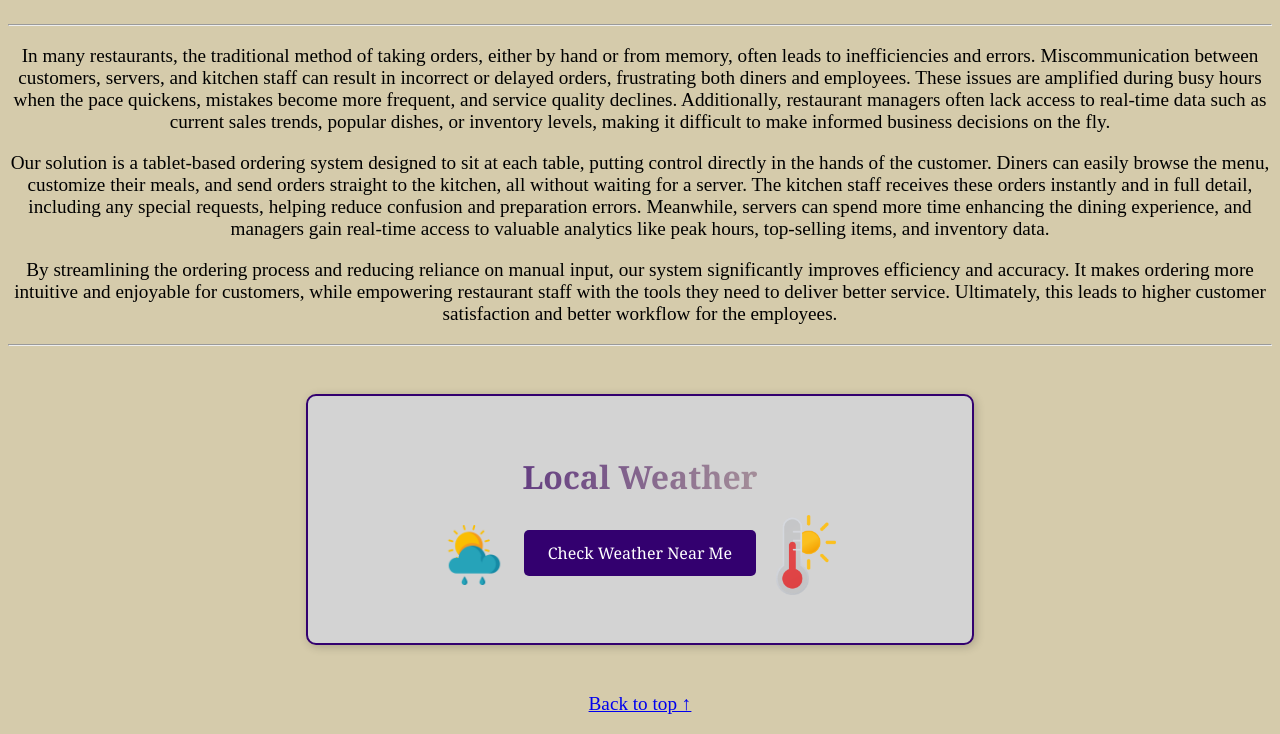
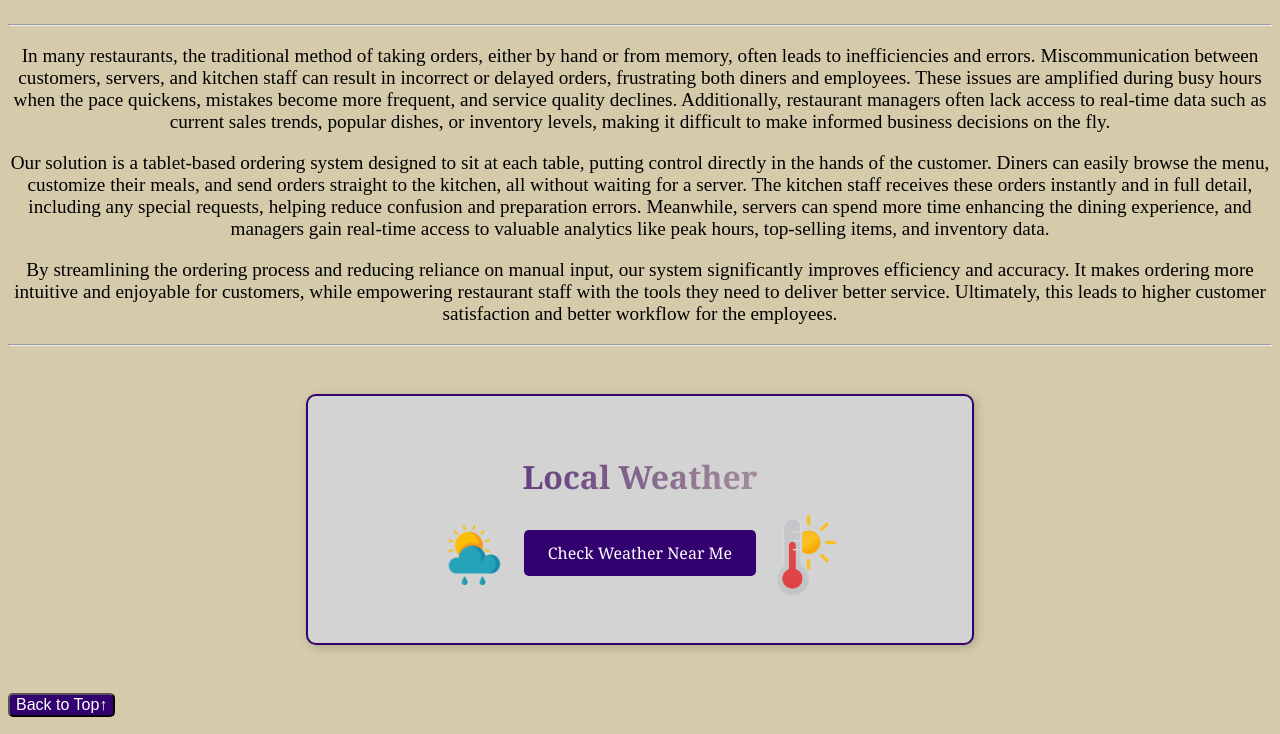
Before and after one commit to gavin-barro/QuickBytes, a plain HTML site: page index.html in a window 1280 px wide. Shown: the part 570-1304 px from the top of the page. Drawn offline with Linux system fonts and the light colour scheme.

Commit message:
fixed add to top

```diff
--- a/index.html
+++ b/index.html
@@ -31,24 +31,28 @@
                 <img src="images/Foods/food.jpg" alt="Image_of_Food" class="food-img">
                 <h3>Food Menu</h3>
                 <p>Explore our delicious range of burgers, pizzas, and more.</p>
-                <button type="button" class="order-btn" data-food="Food Menu" data-price="0.00" onclick="window.location.href='src/html/food.html'">View Food Menu</button>
+                <button type="button" class="order-btn" data-food="Food Menu" data-price="0.00"
+                    onclick="window.location.href='src/html/food.html'">View Food Menu</button>
             </div>
             <div class="gallery-item">
                 <img src="images/Drinks/drink.jpg" alt="Image_of_Drink" class="food-img">
                 <h3>Drink Menu</h3>
                 <p>Refresh with our sodas, juices, and specialty drinks.</p>
-                <button type="button" class="order-btn" data-food="Drink Menu" data-price="0.00" onclick="window.location.href='src/html/drinks.html'">View Drink Menu</button>
+                <button type="button" class="order-btn" data-food="Drink Menu" data-price="0.00"
+                    onclick="window.location.href='src/html/drinks.html'">View Drink Menu</button>
             </div>
             <div class="gallery-item">
                 <img src="images/Desserts/dessert.jpg" alt="Image_of_Dessert" class="food-img">
                 <h3>Dessert Menu</h3>
                 <p>Indulge in our cakes, pies, and sweet treats.</p>
-                <button type="button" class="order-btn" data-food="Dessert Menu" data-price="0.00" onclick="window.location.href='src/html/desserts.html'">View Dessert Menu</button>
+                <button type="button" class="order-btn" data-food="Dessert Menu" data-price="0.00"
+                    onclick="window.location.href='src/html/desserts.html'">View Dessert Menu</button>
             </div>
         </div>
 
         <section>
-            <h2> Our Reasoning </h2> <hr>
+            <h2> Our Reasoning </h2>
+            <hr>
             <p>
                 In many restaurants, the traditional method of taking orders, either by hand or from memory, often leads
                 to inefficiencies and errors.
@@ -89,11 +93,12 @@
             <div id="weather-info"></div>
         </section>
 
-        <div id="instructions">
-            <p><a href="#top">Back to top ↑</a></p>
+        <div class="to-top">
+            <button type="button" id="topbtn" onclick="scrollToTop()">Back to Top↑</button>
         </div>
     </main>
     <script src="src/js/weather.js"></script>
+    <script src="src/js/top.js"></script>
 </body>
 
 </html>
--- a/src/css/cart.css
+++ b/src/css/cart.css
@@ -131,6 +131,14 @@ body {
     background-color: #2c0059;
 }
 
+#topbtn {
+    background-color: #33006F;
+    color: white;
+    border-radius: 5px;
+    font-size: 16px;
+    cursor: pointer;
+}
+
 @media screen and (max-width: 768px) {
 
     .menu {
@@ -157,6 +165,8 @@ body {
     .cart-items,
     .total {
         width: 100%;
+        flex-direction: column;
+        align-items: center;
     }
 
     .cart-item,
--- a/src/css/dessert.css
+++ b/src/css/dessert.css
@@ -60,6 +60,14 @@ div {
     border: 2px solid black;
     background-color: lightgray;
     padding: 1vh 2vh;
+    cursor: pointer;
+}
+
+#topbtn {
+    background-color: #33006F;
+    color: white;
+    border-radius: 5px;
+    font-size: 16px;
     cursor: pointer;
 }
 
--- a/src/css/food.css
+++ b/src/css/food.css
@@ -144,6 +144,14 @@ h2 {
     box-shadow: 2px 2px 10px;
 }
 
+#topbtn {
+    background-color: #33006F;
+    color: white;
+    border-radius: 5px;
+    font-size: 16px;
+    cursor: pointer;
+}
+
 /* ===== Milestone 2: Responsive layout for small screens (≤767px) ===== */
 @media screen and (max-width: 767px) {
     body {
--- a/src/css/styles.css
+++ b/src/css/styles.css
@@ -179,6 +179,16 @@ p {
     color: #333;
 }
 
+.to-top button {
+
+    background-color: #33006F;
+    color: white;
+    border-radius: 5px;
+    font-size: 16px;
+    cursor: pointer;
+    text-align: center;
+}
+
 
 /* === Mobile Overrides (≤767px) === */
 /* Milestone 2: Responsive layout for small screens */
--- a/src/css/styles_tabs.css
+++ b/src/css/styles_tabs.css
@@ -189,6 +189,14 @@ main {
     border-bottom: 1px solid black;
 }
 
+#topbtn {
+    background-color: #33006F;
+    color: white;
+    border-radius: 5px;
+    font-size: 16px;
+    cursor: pointer;
+}
+
 /* ===== Milestone 2: Responsive layout for small screens (≤767px) ===== */
 @media screen and (max-width: 767px) {
     body {
--- /dev/null
+++ b/src/js/top.js
@@ -0,0 +1,7 @@
+const topbutton = document.getElementById('topbtn').addEventListener('click', function() {
+    window.scrollTo({
+        top: 0,
+        behavior: 'smooth'
+    });
+    console.log('Top button clicked');
+})
```
Also changed, not shown: src/html/about.html (+4 -1 lines), src/html/cart.html (+7 -1 lines), src/html/desserts.html (+4 -1 lines), src/html/drinks.html (+6 -2 lines), src/html/food.html (+58 -27 lines), src/html/tabs.html (+4 -1 lines).
